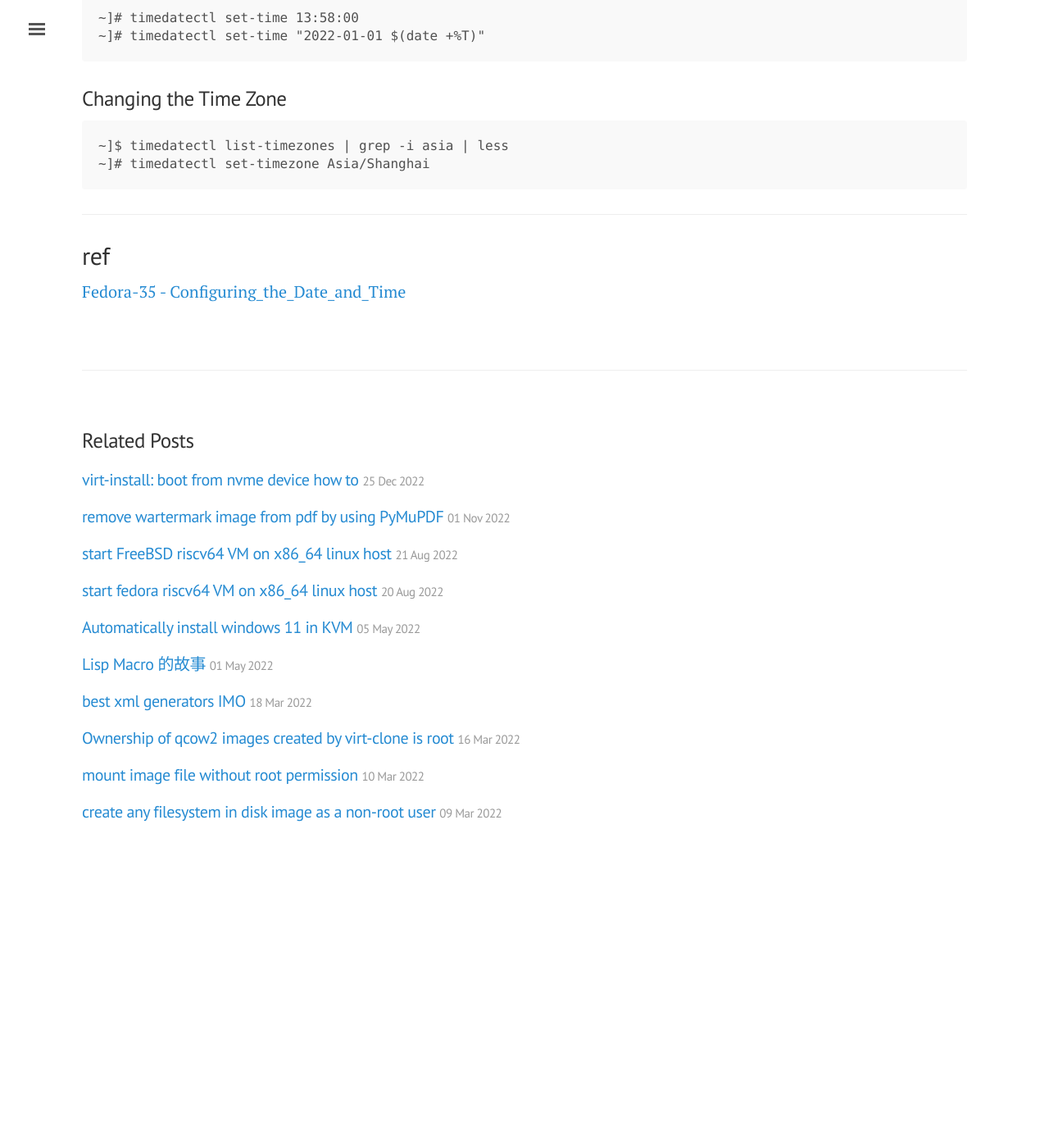
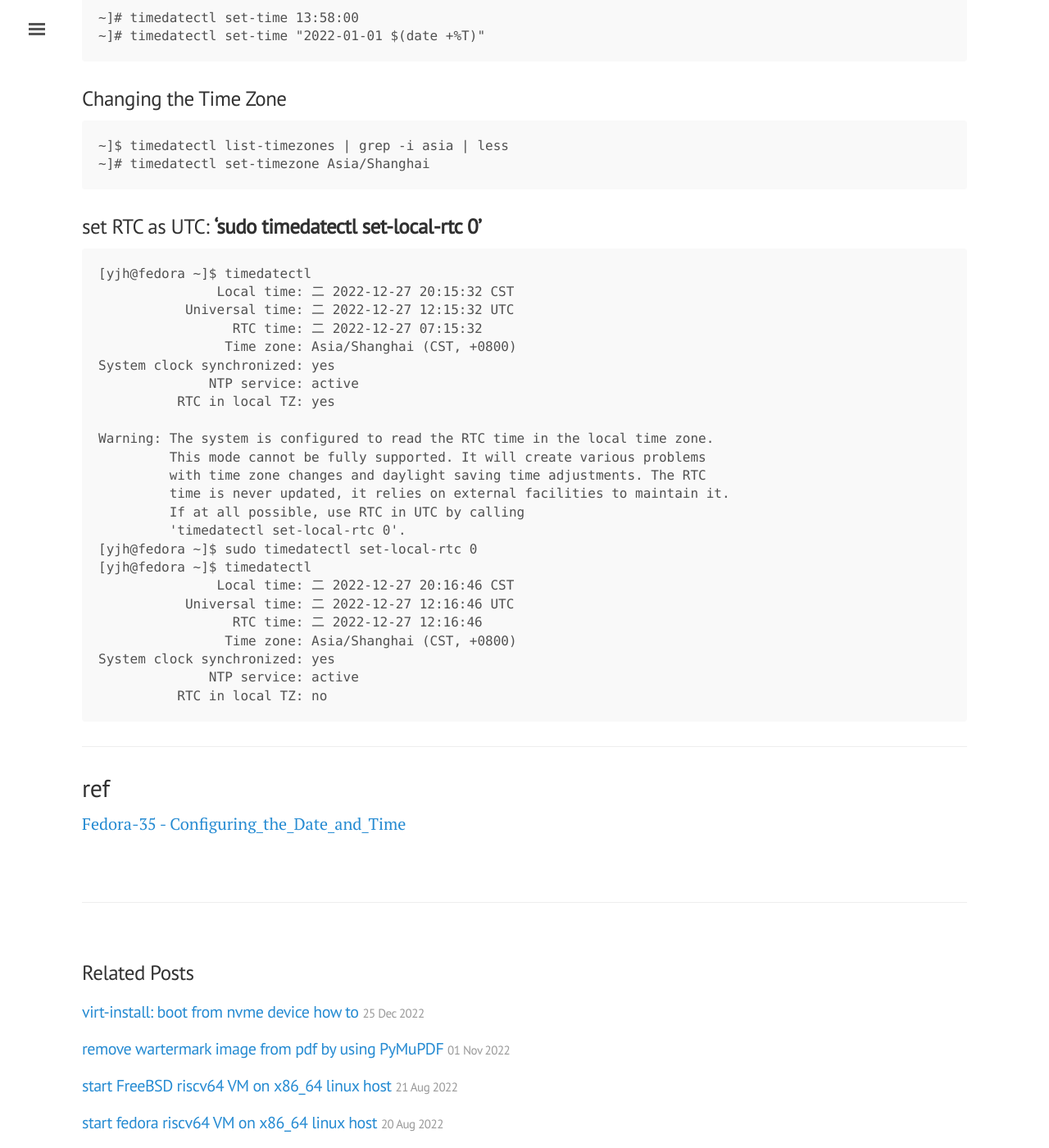
Before and after one commit to tcler/tcler.github.io, a Jekyll site: the page built from _posts/2022-01-01-Configuring-the-Date-and-Time-on-Linux.md, in a window 1280 px wide and 1400 px high, scrolled down 1702 px. Shown: the whole window at 82% size. Built offline with Jekyll 4.4.1, drawn with Linux system fonts in a browser that asks for light colours; before the commit the page ends 2765 px from its top, so only the background shows below that.

Commit message:
Update 2022-01-01-Configuring-the-Date-and-Time-on-Linux.md

````diff
--- a/_posts/2022-01-01-Configuring-the-Date-and-Time-on-Linux.md
+++ b/_posts/2022-01-01-Configuring-the-Date-and-Time-on-Linux.md
@@ -57,6 +57,34 @@
 ~]# timedatectl set-timezone Asia/Shanghai
 ```
 
+### set RTC as UTC: **'sudo timedatectl set-local-rtc 0'**
+```
+[yjh@fedora ~]$ timedatectl
+               Local time: 二 2022-12-27 20:15:32 CST
+           Universal time: 二 2022-12-27 12:15:32 UTC
+                 RTC time: 二 2022-12-27 07:15:32
+                Time zone: Asia/Shanghai (CST, +0800)
+System clock synchronized: yes
+              NTP service: active
+          RTC in local TZ: yes
+
+Warning: The system is configured to read the RTC time in the local time zone.
+         This mode cannot be fully supported. It will create various problems
+         with time zone changes and daylight saving time adjustments. The RTC
+         time is never updated, it relies on external facilities to maintain it.
+         If at all possible, use RTC in UTC by calling
+         'timedatectl set-local-rtc 0'.
+[yjh@fedora ~]$ sudo timedatectl set-local-rtc 0
+[yjh@fedora ~]$ timedatectl
+               Local time: 二 2022-12-27 20:16:46 CST
+           Universal time: 二 2022-12-27 12:16:46 UTC
+                 RTC time: 二 2022-12-27 12:16:46
+                Time zone: Asia/Shanghai (CST, +0800)
+System clock synchronized: yes
+              NTP service: active
+          RTC in local TZ: no
+```
+
 ---
 ## ref
 [Fedora-35 - Configuring_the_Date_and_Time](https://docs.fedoraproject.org/en-US/fedora/f35/system-administrators-guide/basic-system-configuration/Configuring_the_Date_and_Time/)
````
